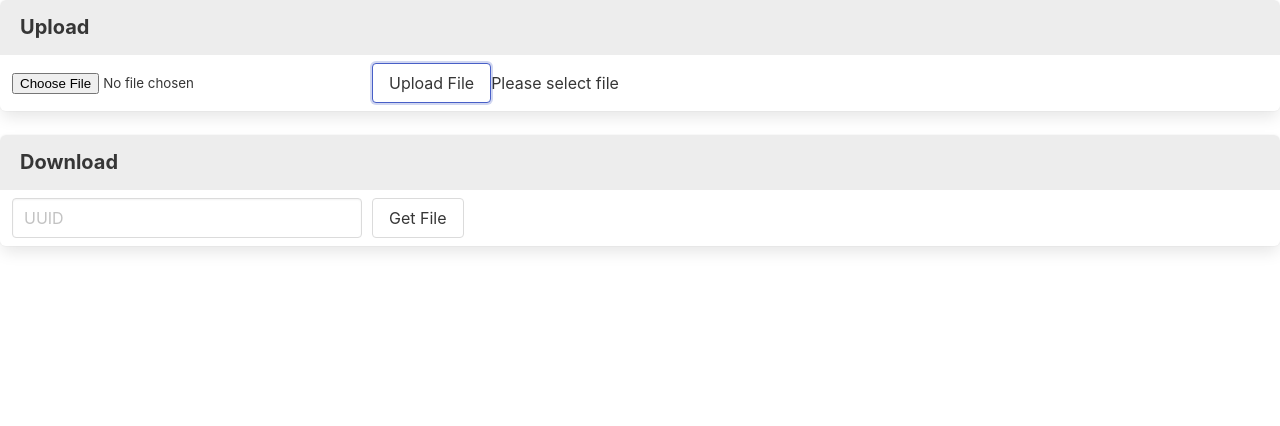
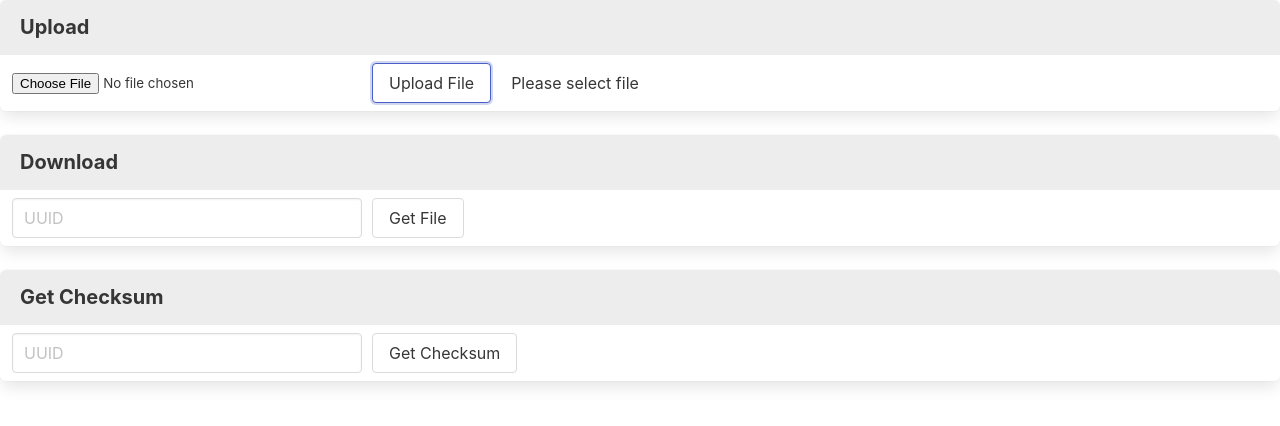
Before and after one commit to samuel-barkley/SoftwareArch, an Angular app: page / in a window 1280 px wide. Both pictures are taken after a click on the button "Upload File". Shown: the top 426 px of the page. Built offline with nearby package versions, Linux system fonts and the light colour scheme.

Commit message:
Added Checksum functionality

```diff
--- a/src/app/app.component.css
+++ b/src/app/app.component.css
@@ -17,3 +17,11 @@
 .link {
   margin-left: 20px;
 }
+
+.label {
+    margin-left: 20px;
+}
+
+.extraMsg {
+    padding-left: 20px;
+}
--- a/src/app/app.component.html
+++ b/src/app/app.component.html
@@ -3,7 +3,7 @@
   <div class="panel-block">
     <input type="file" placeholder="Upload file" class="fileInput" (change)="onFilePicked($event)">
     <button (click)="onFileUpload()" class="button">Upload File</button>
-    <span *ngIf="errorMsg">Please select file</span>
+    <span *ngIf="errorMsg" class="extraMsg">Please select file</span>
     <span *ngIf="getUUID" class="UUID">this is your UUID {{getUUID}}</span>
   </div>
 </div>
@@ -14,6 +14,15 @@
     <input type="text" class="input" placeholder="UUID" (change)="onUuidPicked($event)">
     <button class="button" (click)="onFileGet()">Get File</button>
     <a *ngIf="getFileLink" href="{{getFileLink}}" class="link">click me</a>
-    <span *ngIf="checkSum">{{checkSum}}</span>
+    <span *ngIf="checkSum" class="label">MD5: {{checkSum}}</span>
   </div>
 </div>
+
+<div class="panel">
+  <p class="panel-heading">Get Checksum</p>
+  <div class="panel-block">
+    <input type="text" class="input" placeholder="UUID" (change)="onUuidCheckSumPicked($event)">
+    <button class="button" (click)="getCheckSumFromButton()">Get Checksum</button>
+    <span *ngIf="getCheckSum" class="extraMsg label">CheckSum: "{{getCheckSum}}"</span>
+  </div>
+</div>
--- a/src/app/app.component.ts
+++ b/src/app/app.component.ts
@@ -17,6 +17,8 @@ export class AppComponent {
   setUUID: string;
   getFileLink: string;
   checkSum: string;
+  getCheckSum: string;
+  chosenUuid: string;
 
   constructor(private fileUploadService: FileUploaderServiceService) {
     this.errorMsg = false;
@@ -29,8 +31,8 @@ export class AppComponent {
     }
     const fileForm = new FormData();
     fileForm.append('file', this.fileObj);
-    this.fileUploadService.getSignedUrl(this.fileType).subscribe(res => {
-      const SPLITRES = res.toString().split('||');
+    this.fileUploadService.getSignedUrl(this.fileType).subscribe(res0 => {
+      const SPLITRES = res0.toString().split('||');
       this.fileUrl = SPLITRES[0];
       this.getUUID = SPLITRES[1];
       console.log(SPLITRES);
@@ -40,6 +42,18 @@ export class AppComponent {
       this.fileUploadService.putFileWithUrl(this.fileObj, this.fileUrl).subscribe(
         (data) => {
           console.log(data.headers.get("ETag"));
+          this.checkSum = data.headers.get("ETag");
+          this.checkSum = this.checkSum.split("\"")[1];
+
+          console.log("------");
+          console.log(this.getUUID);
+          console.log(this.checkSum);
+          this.fileUploadService.sendCheckSum(this.getUUID, this.checkSum).subscribe(
+            (res1) => {
+              console.log("res 1: " + res1);
+              console.log(res1);
+            }
+          );
         });
     });
   }
@@ -57,4 +71,18 @@ export class AppComponent {
   onUuidPicked(event): void {
     this.setUUID = (event.target as HTMLInputElement).value;
   }
+
+  getCheckSumFromButton(): void
+  {
+    this.fileUploadService.getCheckSum(this.chosenUuid).subscribe((res) =>
+    {
+      this.getCheckSum = res["Item"]["checkSum"];
+      console.log(this.getCheckSum);
+    });
+  }
+
+  onUuidCheckSumPicked(event): void
+  {
+    this.chosenUuid = (event.target as HTMLInputElement).value;
+  }
 }
--- a/src/app/file-uploader-service.service.ts
+++ b/src/app/file-uploader-service.service.ts
@@ -24,4 +24,36 @@ export class FileUploaderServiceService {
   putFileWithUrl(file: File, url) {
     return this.http.put(url, file, {observe: 'response'});
   }
+
+  sendCheckSum(uuid: string, checkSum: string)
+  {
+    console.log("------in service---------");
+    console.log(uuid);
+    console.log(checkSum);
+    console.log("------out service--------");
+
+    const HEADERS = {
+      headers: new HttpHeaders({
+        'Content-Type': "application/json"
+      })
+    }
+
+    const BODY =
+    {
+      'uuid': uuid,
+      'checkSum': checkSum
+    }
+    return this.http.put("https://e72pvjn85e.execute-api.us-east-1.amazonaws.com/addUuidAndChecksum", BODY, HEADERS);
+  }
+
+  getCheckSum(uuid: string)
+  {
+    const HEADERS =
+    {
+      headers: new HttpHeaders({
+        'uuid': uuid
+      })
+    }
+    return this.http.get("https://e72pvjn85e.execute-api.us-east-1.amazonaws.com/getChecksum", HEADERS);
+  }
 }
```
